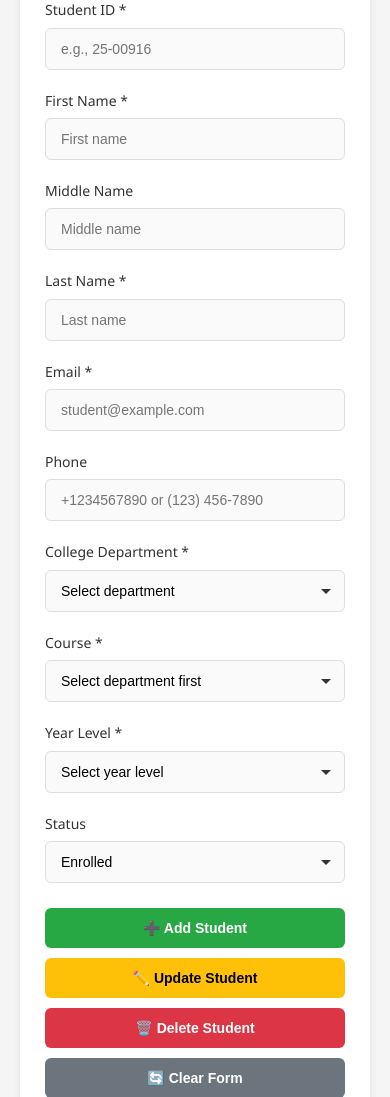
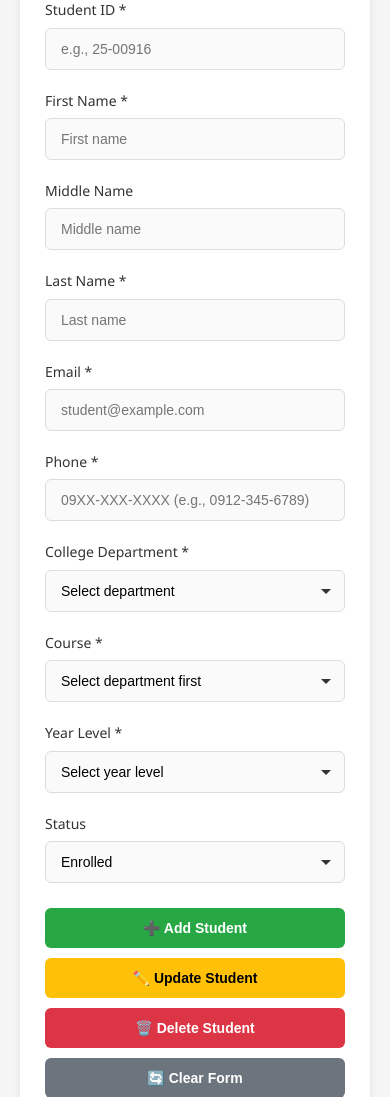
Before and after one commit to christianebacani/CRUD-Based-College-Enrollment-System, a Flask app: page /dashboard in a window 390 px wide. Shown: the part 1335-2432 px from the top of the page. Run offline with Flask 3, Linux system fonts and the light colour scheme; a user stored in the database is signed in; data comes from the database, SQL or seed files in the repository.

Commit message:
fix: Dashboard issue for the Phone column

```diff
--- a/templates/dashboard.html
+++ b/templates/dashboard.html
@@ -91,12 +91,12 @@
                     </div>
 
                     <div class="form-group">
-                        <label for="phone">Phone</label>
+                        <label for="phone">Phone *</label>
                         <input type="tel" id="phone" class="form-control"
-                               placeholder="+1234567890 or (123) 456-7890"
-                               pattern="[\d\s\-\+\(\)]+"
-                               title="Enter a valid phone number"
-                               maxlength="20">
+                               placeholder="09XX-XXX-XXXX (e.g., 0912-345-6789)"
+                               pattern="09\d{2}-\d{3}-\d{4}"
+                               title="Phone format: 09XX-XXX-XXXX (e.g., 0912-345-6789)"
+                               maxlength="13" required>
                     </div>
 
                     <div class="form-group">
```
